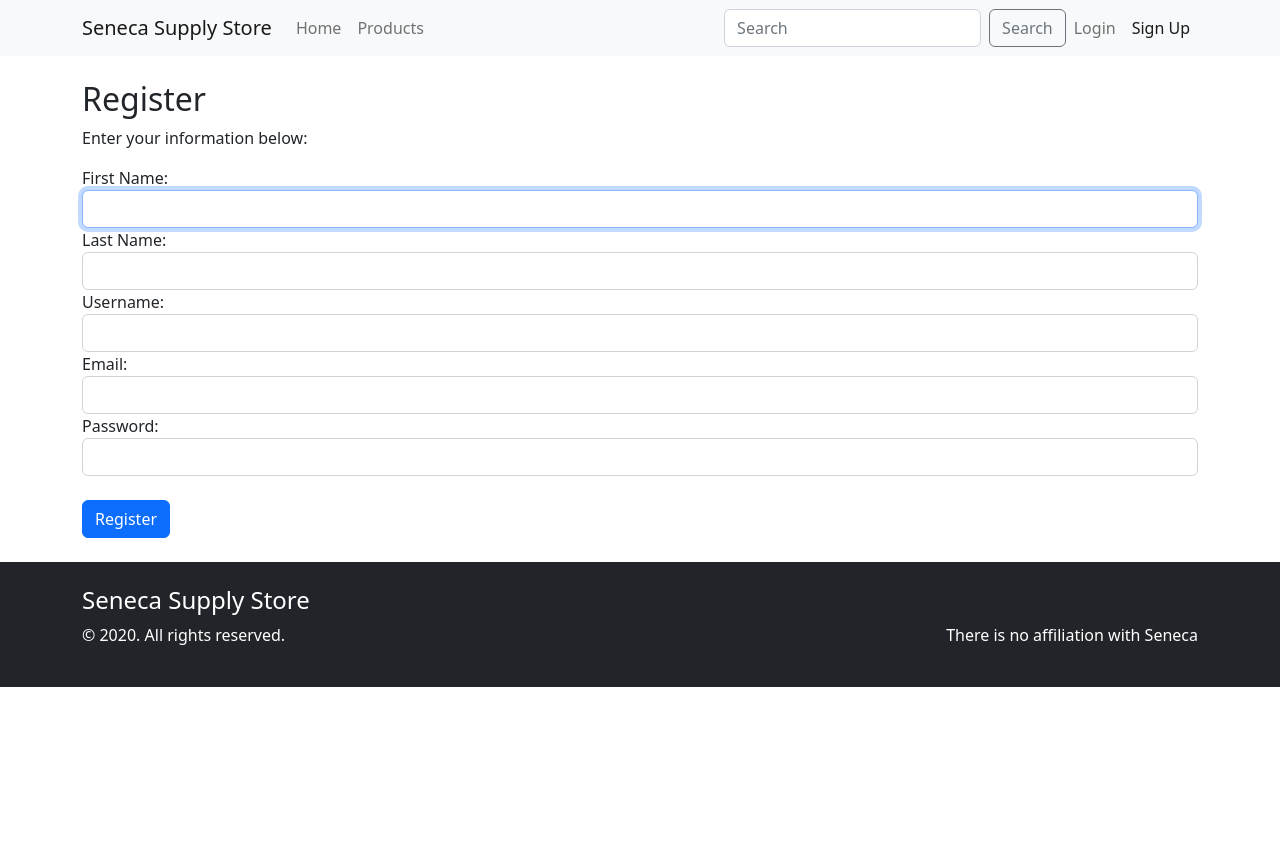
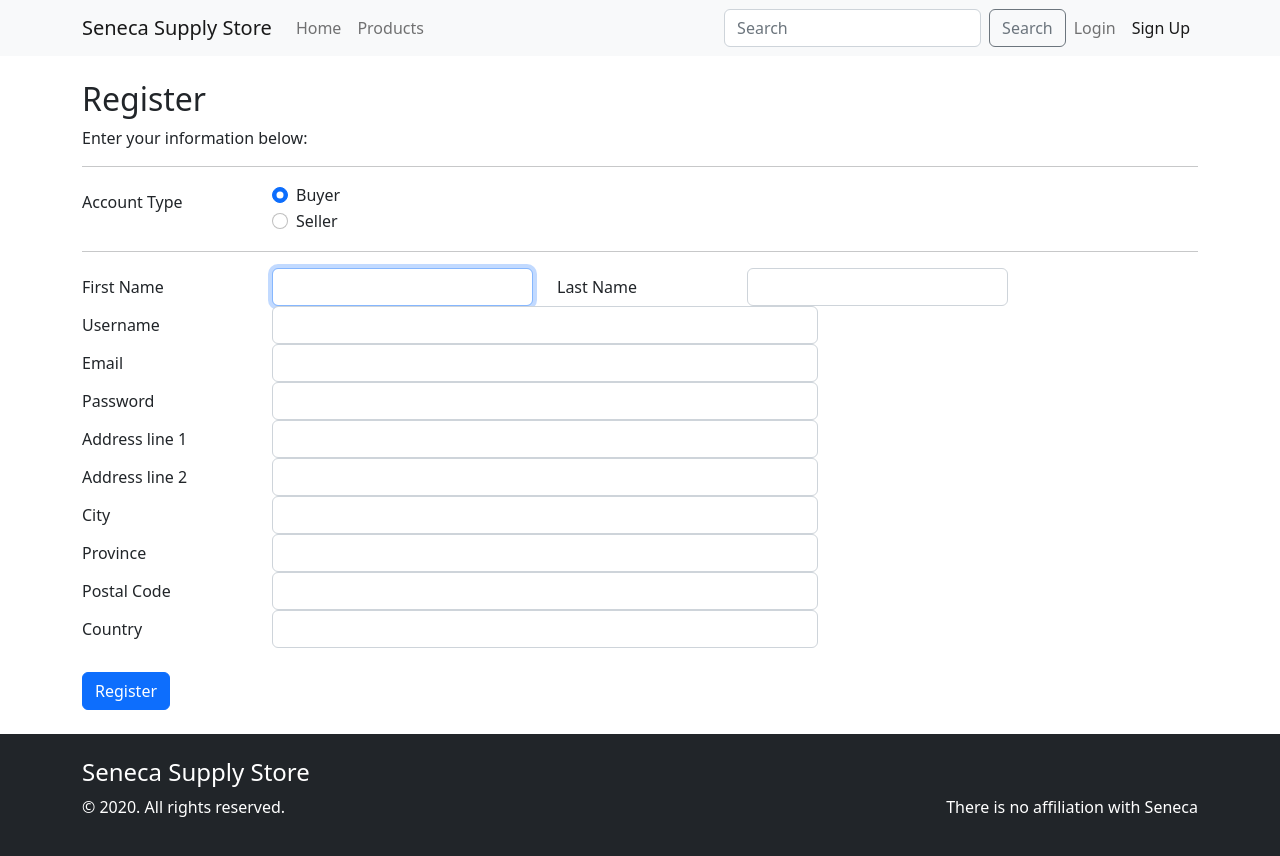
Before and after one commit to ElusoryPaths/SSS-Frontend, an Angular app: page /register in a window 1280 px wide. Shown: the top 856 px of the page. Before the commit the page ends 800 px from the top, so only its background shows below. Built offline with nearby package versions, Linux system fonts and the light colour scheme.

Commit message:
updated user objects

```diff
--- /dev/null
+++ b/src/app/Address.ts
@@ -0,0 +1,9 @@
+export default class Address {
+    nickname!: string;
+    addressLine1!: string;
+    addressLine2!: string;
+    city!: string;
+    province!: string;
+    postalCode!: string;
+    country!: string;
+}
--- /dev/null
+++ b/src/app/Buyer.ts
@@ -0,0 +1,7 @@
+import Address from "./Address";
+import User from "./User";
+
+export default class Buyer extends User {
+    orderHistory: [] | undefined;
+    address!: Address;
+}
--- /dev/null
+++ b/src/app/Seller.ts
@@ -0,0 +1,5 @@
+import User from "./User";
+
+export default class Seller extends User{
+    addedProducts: [] | undefined;
+}
--- a/src/app/User.ts
+++ b/src/app/User.ts
@@ -1,3 +1,5 @@
+import Address from "./Address";
+
 export default class User{
     _id: string | undefined;
     username: string | undefined;
@@ -6,4 +8,6 @@ export default class User{
     lastName: string | undefined;
     email: string | undefined;
     name: string | undefined;
+    phoneNumber: string | undefined;
+
 }
--- a/src/app/profile.service.ts
+++ b/src/app/profile.service.ts
@@ -2,7 +2,6 @@ import { Injectable } from '@angular/core';
 import { HttpClient } from "@angular/common/http";
 
 import User from './User';
-import { Observable } from 'rxjs';
 
 @Injectable({
   providedIn: 'root'
--- a/src/app/register/register.component.html
+++ b/src/app/register/register.component.html
@@ -7,31 +7,121 @@
                 <h2>Register</h2>
                 <p>Enter your information below:
             </div>
+            <hr>
+            <form #f="ngForm" (ngSubmit)="onSubmit(f)">
+                <fieldset class="form-group">
+                    <div class="row">
+                        <legend class="col-sm-2 col-form-label">Account Type</legend>
+                        <div class="col-sm-4">
 
-            <form #f="ngForm" (ngSubmit)="onSubmit(f)">
-                <div class="form-group">
-                    <label class="control-label" for="userName">First Name:</label>
-                    <input type="text" class="form-control" id="userName" name="userName" [(ngModel)]="user.firstName"
-                        autofocus>
 
-                    <label class="control-label" for="userName">Last Name:</label>
-                    <input type="text" class="form-control" id="userName" name="userName" [(ngModel)]="user.lastName"
-                        autofocus>
+                            <div class="form-check">
+                                <input class="form-check-input" type="radio" name="userType" id="buyer" value="1"
+                                    checked>
+                                <label class="form-check-label" for="userType">
+                                    Buyer
+                                </label>
+                            </div>
+                            <div class="form-check">
+                                <input class="form-check-input" type="radio" name="userType" id="seller" value="2">
+                                <label class="form-check-label" for="userType">
+                                    Seller
+                                </label>
+                            </div>
+
+
+                        </div>
+                    </div>
+                </fieldset>
+                <hr>
+                <div class="form-group row">
+
+                    <label for="userName" class="col-sm-2 col-form-label">First Name</label>
+                    <div class="col-sm-3">
+                        <input type="text" class="form-control" id="fName" name="fName" [(ngModel)]="user.firstName"
+                            autofocus>
+                    </div>
+
+                    <label for="userName" class="col-sm-2 col-form-label">Last Name</label>
+                    <div class="col-sm-3">
+                        <input type="text" class="form-control" id="lName" name="lName" [(ngModel)]="user.lastName"
+                            autofocus>
+                    </div>
                 </div>
 
-                <div class="form-group">
-                    <label class="control-label" for="userName">Username:</label>
-                    <input type="text" class="form-control" id="userName" name="userName" [(ngModel)]="user.username"
-                        autofocus>
+                <div class="form-group row">
+                    <label class="col-sm-2 col-form-label" for="userName">Username</label>
+                    <div class="col-sm-6">
+
+                        <input type="text" class="form-control" id="userName" name="userName"
+                            [(ngModel)]="user.username" autofocus>
+                    </div>
                 </div>
-                <div class="form-group">
-                    <label class="control-label" for="email">Email:</label>
-                    <input type="email" class="form-control" id="email" name="email" [(ngModel)]="user.email" autofocus>
+
+                <div class="form-group row">
+                    <label class="col-sm-2 col-form-label" for="email">Email</label>
+                    <div class="col-sm-6">
+                        <input type="email" class="form-control" id="email" name="email" [(ngModel)]="user.email"
+                            autofocus>
+                    </div>
+
                 </div>
-                <div class="form-group">
-                    <label class="control-label" for="password">Password:</label>
-                    <input type="password" class="form-control" id="password" [(ngModel)]="user.password"
-                        name="password">
+                <div class="form-group row">
+                    <label class="col-sm-2 col-form-label" for="password">Password</label>
+                    <div class="col-sm-6">
+
+                        <input type="password" class="form-control" id="password" [(ngModel)]="user.password"
+                            name="password" required="">
+                    </div>
+                </div>
+                <div class="form-group" *ngIf="buyer">
+                    <div class="form-group row">
+                        <label class="col-sm-2 col-form-label" for="addressline1">Address line 1</label>
+                        <div class="col-sm-6">
+
+                            <input type="password" class="form-control" id="addressline1"
+                                [(ngModel)]="user.address.addressLine1" name="addressline1">
+                        </div>
+                    </div>
+                    <div class="form-group row">
+                        <label class="col-sm-2 col-form-label" for="addressline2">Address line 2</label>
+                        <div class="col-sm-6">
+
+                            <input type="password" class="form-control" id="addressline2"
+                                [(ngModel)]="user.address.addressLine2" name="addressline2">
+                        </div>
+                    </div>
+                    <div class="form-group row">
+                        <label class="col-sm-2 col-form-label" for="city">City</label>
+                        <div class="col-sm-6">
+
+                            <input type="password" class="form-control" id="city" [(ngModel)]="user.address.city"
+                                name="password">
+                        </div>
+                    </div>
+                    <div class="form-group row">
+                        <label class="col-sm-2 col-form-label" for="province">Province</label>
+                        <div class="col-sm-6">
+
+                            <input type="password" class="form-control" id="province"
+                                [(ngModel)]="user.address.province" name="password">
+                        </div>
+                    </div>
+                    <div class="form-group row">
+                        <label class="col-sm-2 col-form-label" for="postalCode">Postal Code</label>
+                        <div class="col-sm-6">
+
+                            <input type="password" class="form-control" id="postalCode"
+                                [(ngModel)]="user.address.postalCode" name="postalCode">
+                        </div>
+                    </div>
+                    <div class="form-group row">
+                        <label class="col-sm-2 col-form-label" for="country">Country</label>
+                        <div class="col-sm-6">
+                            <input type="password" class="form-control" id="country" [(ngModel)]="user.address.country"
+                                name="country">
+                        </div>
+                    </div>
                 </div>
 
                 <div class="alert alert-danger" *ngIf="warning">
--- a/src/app/register/register.component.ts
+++ b/src/app/register/register.component.ts
@@ -4,6 +4,8 @@ import { Router } from '@angular/router';
 import { Subscription } from 'rxjs';
 import User from '../User';
 import { AuthService } from '../auth.service';
+import Buyer from '../Buyer';
+import Address from '../Address';
 
 @Component({
   selector: 'app-register',
@@ -11,11 +13,15 @@ import { AuthService } from '../auth.service';
   styleUrls: ['./register.component.css']
 })
 export class RegisterComponent implements OnInit, OnDestroy {
-  public user: User = new User();
-  public warning: string = "";
+  user: Buyer = new Buyer();
+  warning: string = "";
+  buyer: boolean = true;
   querySub: Subscription[] = [];
-
-  constructor(private auth: AuthService, private router: Router) { }
+  addressFieldNames = ["Address Line 1", "Address Line 2", "City", "Province", "Postal Code", "Country"];
+  addressFields = ["addressLine1", "addressLine2", "city", "province", "postalCode", "country"];
+  constructor(private auth: AuthService, private router: Router) {
+    this.user.address = new Address();
+  }
 
   ngOnDestroy(): void {
     this.querySub.forEach((subscription) => subscription.unsubscribe());
```
